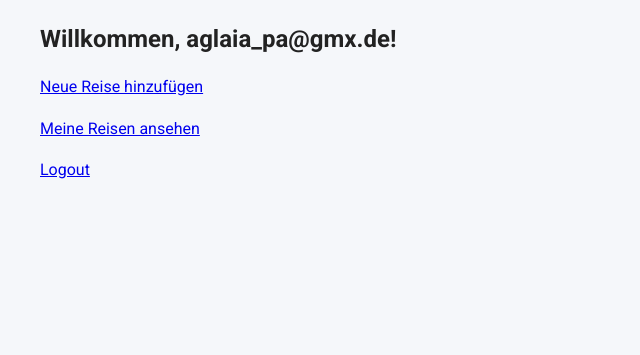
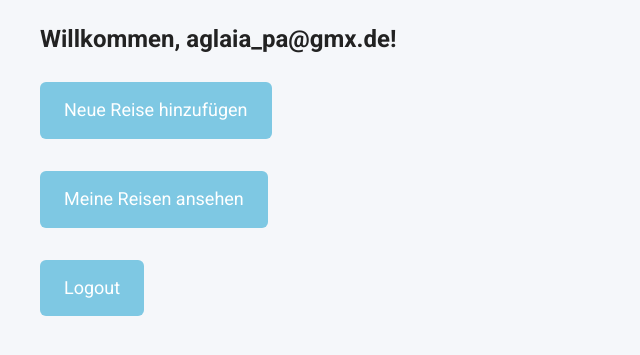
Before and after one commit to laia-dev/reiseplaner, a Flask app: page / in a window 1280 px wide. Shown: the part 66-421 px from the top of the page, without its empty margins (0-640 px from the left). Run offline with Flask 3, Linux system fonts and the light colour scheme; a user stored in the database is signed in.

Commit message:
CSS Teil 2: Buttons für Startseite (Neue Reise hinzufügen, Meine Reisen ansehen, Logout) & Aktionslinks in Reiseliste (Löschen, Bearbeiten) optimiert

```diff
--- a/static/style.css
+++ b/static/style.css
@@ -31,3 +31,13 @@ button:hover {background-color: #6bbad7;}
 ul {list-style-type: none; padding-left: 0;}
 
 li {background-color: #fff; border: 1px solid #ddd; padding: 12px; margin-bottom: 10px; border-radius: 4px;}
+
+/* ----------------------- Startseiten-Links als Buttons (Neue Reise hinzufügen, Meine Reisen ansehen, Logout) ----------------------- */
+.button-link {display: inline-block; background-color: #7ec8e3; color: white; padding: 14px 24px; font-size: 18px; border-radius: 6px; cursor: pointer; text-decoration: none; margin: 8px 10px 8px 0;}
+
+.button-link:hover {background-color: #6bbad7;}
+
+/* ----------------------- Reiseliste-Aktionslinks (Löschen, Bearbeiten) ----------------------- */
+.action-link {display: inline-block; background-color: #7ec8e3; color: white; padding: 6px 14px; border: none; border-radius: 4px; font-size: 12px; cursor: pointer; text-decoration: none; margin: 6px 6px 0 0;}}
+
+.action-link:hover {background-color: #6bbad7;}}
--- a/templates/home.html
+++ b/templates/home.html
@@ -3,9 +3,9 @@
 {% block content %}
   {% if current_user.is_authenticated %}
     <h2>Willkommen, {{ current_user.email }}!</h2>
-    <p><a href="/reise-hinzufuegen">Neue Reise hinzufügen</a></p>
-    <p><a href="/mein-reiseplan">Meine Reisen ansehen</a></p>
-    <p><a href="/logout">Logout</a></p>
+    <p><a href="/reise-hinzufuegen" class="button-link">Neue Reise hinzufügen</a></p>
+    <p><a href="/mein-reiseplan" class="button-link">Meine Reisen ansehen</a></p>
+    <p><a href="/logout" class="button-link">Logout</a></p>
   {% else %}
     <h2>Willkommen beim Reiseplaner!</h2>
     <p><a href="/register">Jetzt registrieren</a> oder <a href="/login">einloggen</a></p>
--- a/templates/reiseplan.html
+++ b/templates/reiseplan.html
@@ -14,8 +14,8 @@
         <strong>Orte und Sehenswürdigkeiten für diese Reise:</strong> {{ reise.sehenswuerdigkeiten }} <br>
         <strong>Foodspots und Restaurants für diese Reise:</strong> {{ reise.foodspots }} <br>
         <p><em>Notiz:</em> {{ reise.notiz }}</p>
-        <a href="{{ url_for('reise_loeschen', reise_id=reise.id) }}">Löschen</a>
-        <a href="{{ url_for('reise_bearbeiten', reise_id=reise.id) }}">Bearbeiten</a>
+        <a href="{{ url_for('reise_loeschen', reise_id=reise.id) }}" class="action-link">Löschen</a>
+        <a href="{{ url_for('reise_bearbeiten', reise_id=reise.id) }}" class="action-link">Bearbeiten</a>
       </li>
     {% else %}
       <p>Du hast noch keine Reisen eingetragen.</p>
```
